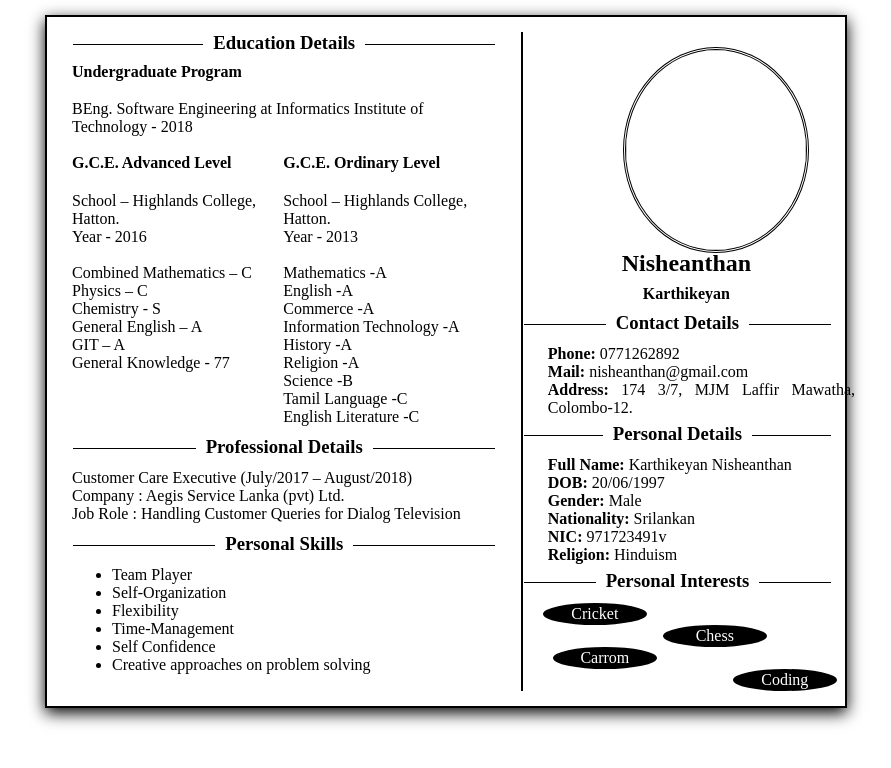
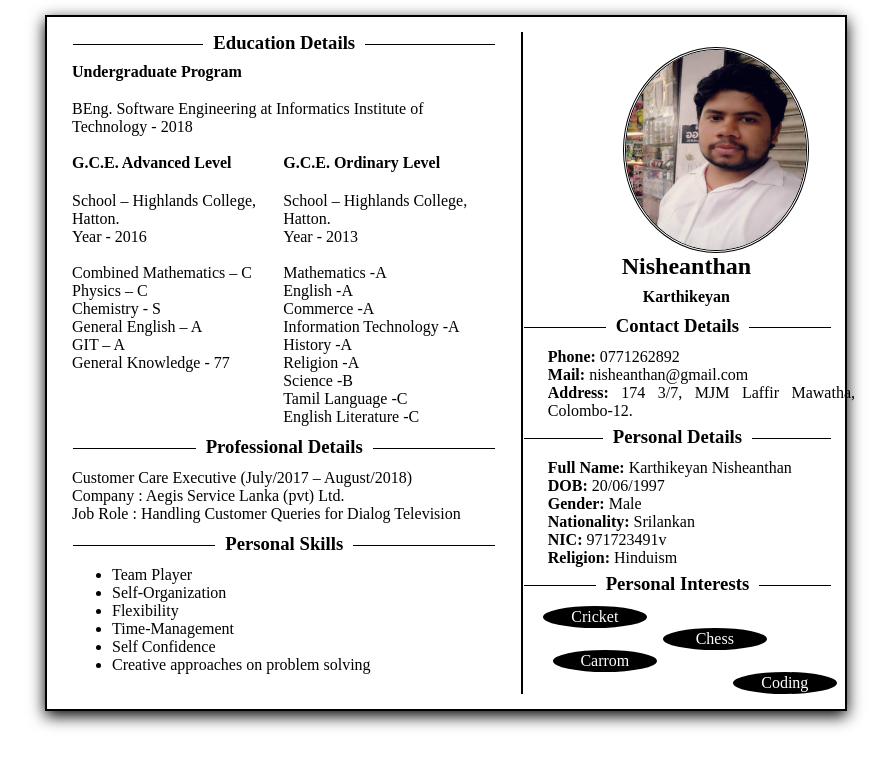
Before and after one commit to Nisheanthan/WebGroupCoursework, a plain HTML site: page Student03/CV_Nishean.html in a window 1280 px wide. Shown: the whole page, without its empty margins (225-1116 px from the left). Drawn offline with Linux system fonts and the light colour scheme.

Commit message:
image path updated

```diff
--- a/Student03/CSS/cv_style.css
+++ b/Student03/CSS/cv_style.css
@@ -1,6 +1,3 @@
-body{
-}
-
 #cvContent{
 	position: absolute;
 	padding: 15px;
--- a/Student03/CV_Nishean.html
+++ b/Student03/CV_Nishean.html
@@ -10,7 +10,7 @@
 <body>
 	<div id="cvContent">
 	<aside>
-		<img src="Assets/Nishean.jpg">
+		<img src="Assets/developers/Nishean.jpg">
 		<div id="sideContainer">
 			<div class="nameId">
 				<h1> Nisheanthan </h1>
```
